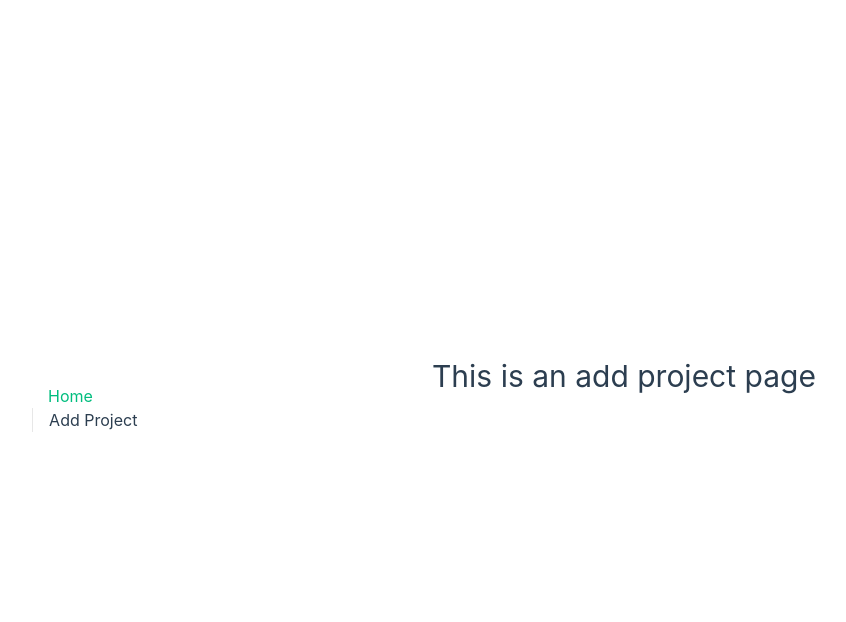
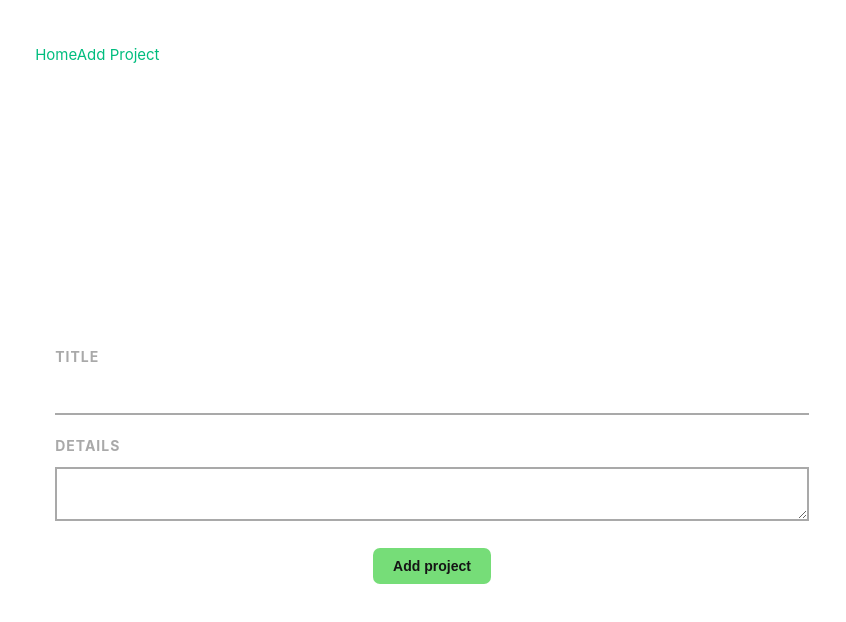
Before and after one commit to banuaggun/project-planner, a Vue app: page /add in a window 1280 px wide. Shown: the top 622 px of the page, without its empty margins (208-1054 px from the left). Built offline with nearby package versions, Linux system fonts and the light colour scheme.

Commit message:
Add new project actions added

```diff
--- a/data/db.json
+++ b/data/db.json
@@ -23,6 +23,12 @@
       "title": "deneme 4",
       "details": "Elit aliquip enim do ullamco non voluptate fugiat est et sint enim duis enim. Sint est nisi consectetur sint laborum aute dolore sit qui eiusmod cupidatat sunt. Aliquip aute enim mollit elit labore non. Elit esse sint culpa proident occaecat occaecat dolore.",
       "complete": false
+    },
+    {
+      "title": "deneme 5",
+      "details": "New project added",
+      "complete": false,
+      "id": 5
     }
   ]
 }
--- a/src/App.vue
+++ b/src/App.vue
@@ -16,66 +16,11 @@
   <RouterView />
 </template>
 
-<style scoped>
-header {
-  line-height: 1.5;
-  max-height: 100vh;
-}
-
-.logo {
-  display: block;
-  margin: 0 auto 2rem;
-}
-
-nav {
-  width: 100%;
-  font-size: 12px;
-  text-align: center;
-  margin-top: 2rem;
-}
-
-nav a.router-link-exact-active {
-  color: var(--color-text);
-}
-
-nav a.router-link-exact-active:hover {
-  background-color: transparent;
-}
-
-nav a {
-  display: inline-block;
-  padding: 0 1rem;
-  border-left: 1px solid var(--color-border);
-}
-
-nav a:first-of-type {
-  border: 0;
-}
-
-@media (min-width: 1024px) {
-  header {
-    display: flex;
-    place-items: center;
-    padding-right: calc(var(--section-gap) / 2);
-  }
-
-  .logo {
-    margin: 0 2rem 0 0;
-  }
-
-  header .wrapper {
-    display: flex;
-    place-items: flex-start;
-    flex-wrap: wrap;
-  }
-
-  nav {
-    text-align: left;
-    margin-left: -1rem;
-    font-size: 1rem;
-
-    padding: 1rem 0;
-    margin-top: 1rem;
-  }
+<style>
+header{
+  display:flex;
+  align-items: center;
+  width:100%;
+  height:110px;
 }
 </style>
--- a/src/assets/main.css
+++ b/src/assets/main.css
@@ -1,10 +1,11 @@
 @import './base.css';
 
 #app {
-  max-width: 1280px;
+  max-width: 800px;
+  width:100%;
+  min-width:600px;
   margin: 0 auto;
-  padding: 2rem;
-
+  padding: 0.2rem;
   font-weight: normal;
 }
 
@@ -24,12 +25,11 @@
 @media (min-width: 1024px) {
   body {
     display: flex;
-    place-items: center;
   }
 
   #app {
     display: grid;
-    grid-template-columns: 1fr 1fr;
-    padding: 0 2rem;
+    grid-template-columns: 1fr;
+    padding: 0 0.2rem;
   }
 }
--- a/src/components/SingleProject.vue
+++ b/src/components/SingleProject.vue
@@ -38,8 +38,8 @@
                 headers: { "Content-Type": "application/json" },
                 body: JSON.stringify({ complete: !this.project.complete }),
             })
-                .then(() => this.$emit("complete", this.project.id))
-                .catch((err) => console.log(err));
+            .then(() => this.$emit("complete", this.project.id))
+            .catch((err) => console.log(err));
         },
     },
 };
--- a/src/views/AddProject.vue
+++ b/src/views/AddProject.vue
@@ -1,16 +1,74 @@
 <template>
-  <div class="addProject">
-    <h1>This is an add project page</h1>
-
-  </div>
+  <form @submit.prevent="handleSubmit">
+    <label>Title</label>
+    <input type="text" v-model="title" required>
+    <label>Details</label>
+    <textarea v-model="details" required></textarea>
+    <button>Add project</button>
+  </form>
 </template>
-
-<style>
-@media (min-width: 1024px) {
-  .about {
-    min-height: 100vh;
-    display: flex;
-    align-items: center;
+<script>
+export default {
+  data(){
+    return{
+      title:'',
+      details:''
+    }
+  },
+  methods:{
+    handleSubmit(){
+      let project = {
+        title:this.title,
+        details:this.details,
+        complete:false
+      }
+      fetch('http://localhost:3000/projects', {
+        method:'POST',
+        headers:{"Content-Type": "application/json"},
+        body:JSON.stringify(project)
+      }).then(() => this.$router.push('/')).catch(err => console.log(err));
+    }
   }
 }
+</script>
+<style>
+form{
+  background:#fff;
+  padding:20px;
+  border-radius:10px;
+}
+label{
+  display:block;
+  color:darkgray;
+  text-transform:uppercase;
+  font-size:14px;
+  font-weight:bold;
+  letter-spacing:1px;
+  margin:20px 0 10px 0;
+}
+input{
+  padding:10px;
+  border:0;
+  border-bottom:2px solid darkgray;
+  box-sizing:border-box;
+  width:100%;
+  background:none;
+}
+textarea{
+  border:2px solid darkgray;
+  padding: 10px;
+  width:100%;
+  box-sizing:border-box;
+}
+form button{
+  display:block;
+  margin:20px auto 0;
+  background:#76dd78;
+  color:#151515;
+  padding:10px 20px;
+  border:0;
+  border-radius:7px;
+  font-size:14px;
+  font-weight:600;
+}
 </style>
```
Also changed, not shown: src/components/Navbar.vue (added, +14 -0 lines).
